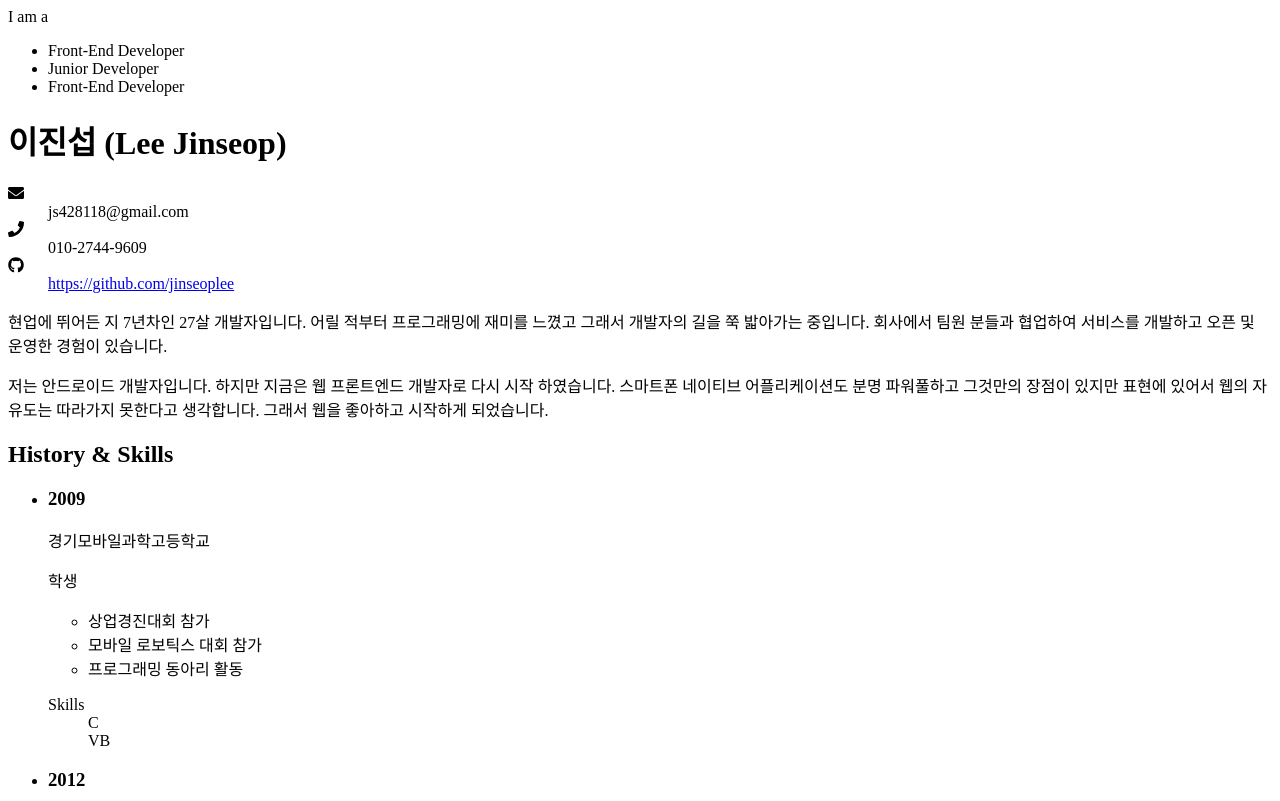
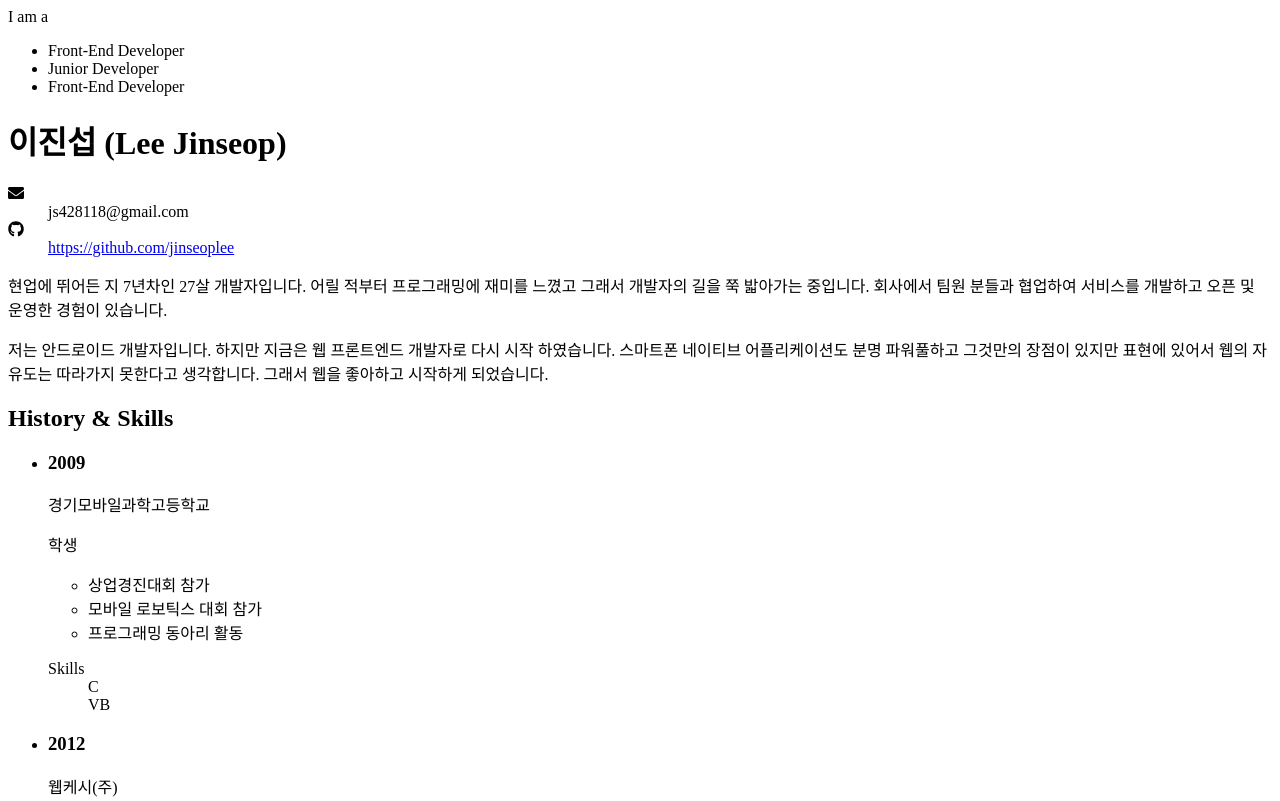
Before and after one commit to roseline124/portfolio, a website: page src/index.html in a window 1280 px wide. Shown: the top 801 px of the page. Drawn offline with Linux system fonts and the light colour scheme.

Commit message:
연락처 주석

```diff
--- a/src/index.html
+++ b/src/index.html
@@ -28,8 +28,8 @@
         <dl class="aboutMe__contact">
           <dt><i class="fas fa-envelope"></i></dt>
           <dd>js428118@gmail.com</dd>
-          <dt><i class="fas fa-phone"></i></dt>
-          <dd>010-2744-9609</dd>
+          <!-- <dt><i class="fas fa-phone"></i></dt>
+          <dd>010-2744-9609</dd> -->
           <dt><i class="fab fa-github"></i></dt>
           <dd class="contact__link">
             <a href="https://github.com/jinseoplee">https://github.com/jinseoplee</a>
```
Also changed, not shown: docs/index.html (+2 -1 lines).
